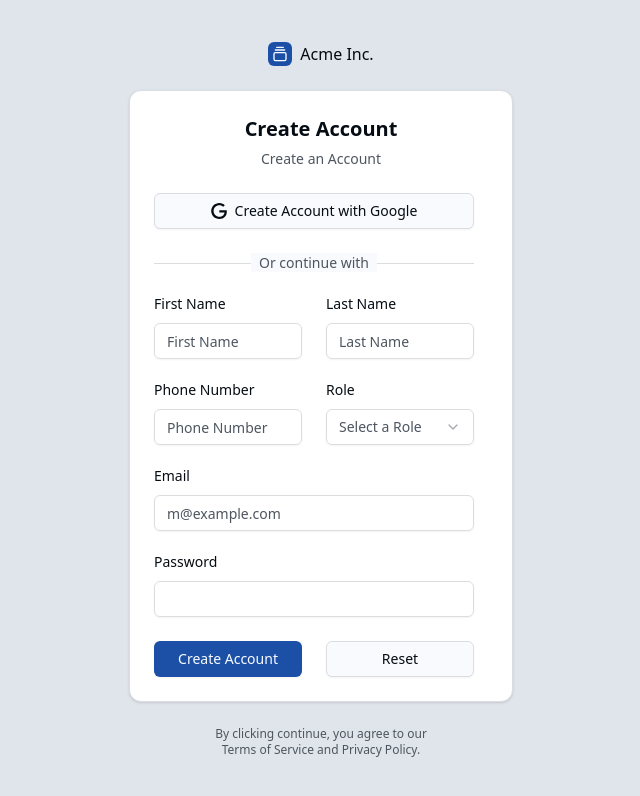
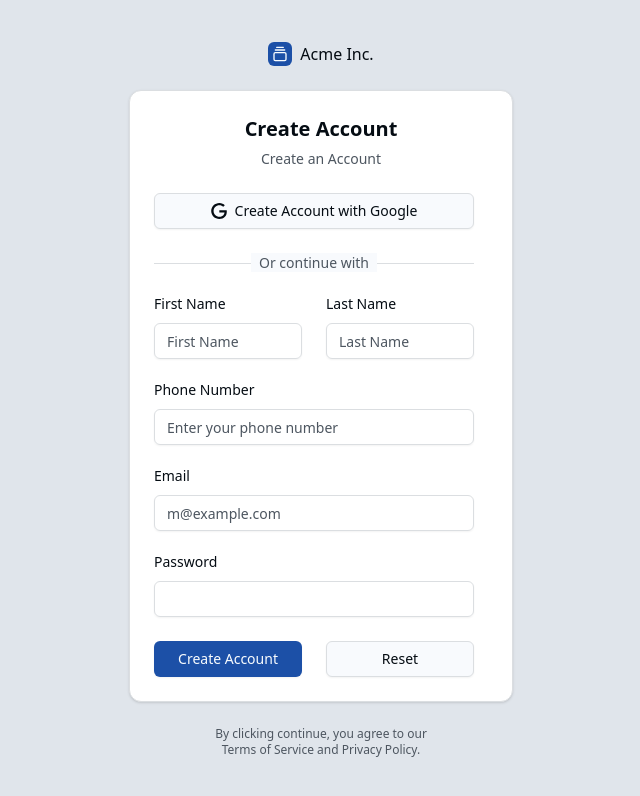
Before and after one commit to omarwaness/hrm, a React (Vite) app in the folder frontend/: page /create-account in a window 1280 px wide. Shown: the top 796 px of the page, without its empty margins (319-959 px from the left). Built offline with nearby package versions, Linux system fonts and the light colour scheme.

Commit message:
Few changes

```diff
--- a/frontend/src/components/AboutUsComponent.jsx
+++ b/frontend/src/components/AboutUsComponent.jsx
@@ -43,7 +43,7 @@ export default function AboutUsComponent() {
 
         <div className="mb-16 rounded-xl overflow-hidden shadow-xl">
         <img
-  src="https://videos.openai.com/vg-assets/assets%2Ftask_01jreehgqdewnt0nm5sk8y03as%2Fimg_0.webp?st=2025-04-09T21%3A59%3A02Z&se=2025-04-15T22%3A59%3A02Z&sks=b&skt=2025-04-09T21%3A59%3A02Z&ske=2025-04-15T22%3A59%3A02Z&sktid=a48cca56-e6da-484e-a814-9c849652bcb3&skoid=aa5ddad1-c91a-4f0a-9aca-e20682cc8969&skv=2019-02-02&sv=2018-11-09&sr=b&sp=r&spr=https%2Chttp&sig=S1K8FVDS5xlD%2BXYddDYnonH8lGl9s%2BcLzEvzOv7BHss%3D&az=oaivgprodscus"
+  src="/images/Team.png"
   alt="Our Team Collaboration"
   className="w-full h-64 md:h-96 object-contain"
 />
--- a/frontend/src/components/create-account.jsx
+++ b/frontend/src/components/create-account.jsx
@@ -86,7 +86,7 @@ export function CreateAccountForm({
         const res = await fetch("http://localhost:5000/api/auth/register", {
             method: "POST",
             headers: { "Content-Type": "application/json" },
-            body: JSON.stringify({ firstName, lastName, phoneNumber, role: role || 'Conditate', email, password }),
+            body: JSON.stringify({ firstName, lastName, phoneNumber, role: 'Conditate', email, password }),
             credentials: "include",
         });
 
@@ -170,35 +170,17 @@ export function CreateAccountForm({
                     />
                   </div>
                 </div>
-                <div className="grid md:grid-cols-2 md:gap-6">
                 <div className="grid gap-3">
                   <Label htmlFor="phoneNumber">Phone Number</Label>
                   <Input
                     id="phoneNumber"
-                      type="number"
-                      placeholder="Phone Number"
+                    type="tel"
+                    className="w-full"
+                    placeholder="Enter your phone number"
                     value={phoneNumber}
                     onChange={(e) => setPhoneNumber(e.target.value)}
                     required
                   />
-                  </div>
-                  <div className="grid gap-3">
-                    <Label htmlFor="role">Role</Label>
-                    <Select value={role} onValueChange={handleRoleChange}>
-                      <SelectTrigger className="w-full">
-                        <SelectValue placeholder="Select a Role" />
-                      </SelectTrigger>
-                      <SelectContent>
-                        <SelectGroup>
-                          <SelectLabel>Role</SelectLabel>
-                          <SelectItem value="HR">HR</SelectItem>
-                          <SelectItem value="Employee">Employee</SelectItem>
-                          <SelectItem value="Admin">Admin</SelectItem>
-                          <SelectItem value="Conditate">Conditate</SelectItem>
-                        </SelectGroup>
-                      </SelectContent>
-                    </Select>
-                  </div>
                 </div>
               </div>
 
```
Also changed, not shown: frontend/public/images/DashBoard.png, frontend/public/images/ManagerDashboard.png, 1 other file (tests, documents, lock files or other folders). Lines whose indentation alone changed are shown as unchanged.
